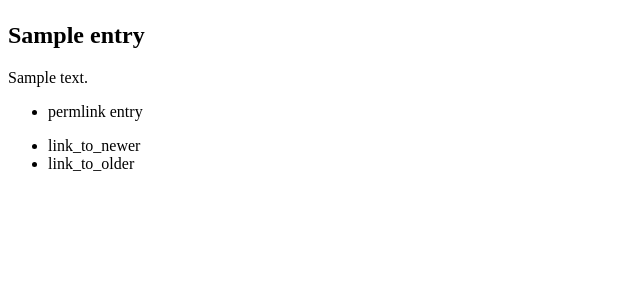
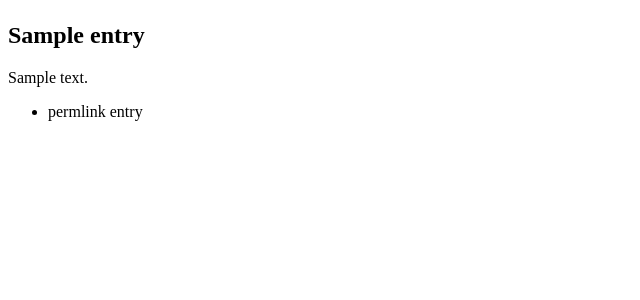
Before and after one commit to sousk/flow, a Rails app: page / in a window 1280 px wide. Shown: the part 58-358 px from the top of the page, without its empty margins (0-640 px from the left). Run offline with Rails 7, Linux system fonts and the light colour scheme; tables that the repository leaves empty hold one stand-in row (values such as "Sample post"); parts of the project's set-up code (start-up, migrations or seed data) failed here and were passed over; some libraries are stand-ins or nearby versions.

Commit message:
add pagination

```diff
--- a/app/views/entry/index.html.haml
+++ b/app/views/entry/index.html.haml
@@ -6,6 +6,4 @@
       %ul
         %li permlink entry
 
-%ul#page-nav.clearfix.reset.span-24
-  %li link_to_newer
-  %li link_to_older
+= will_paginate @entries
```
